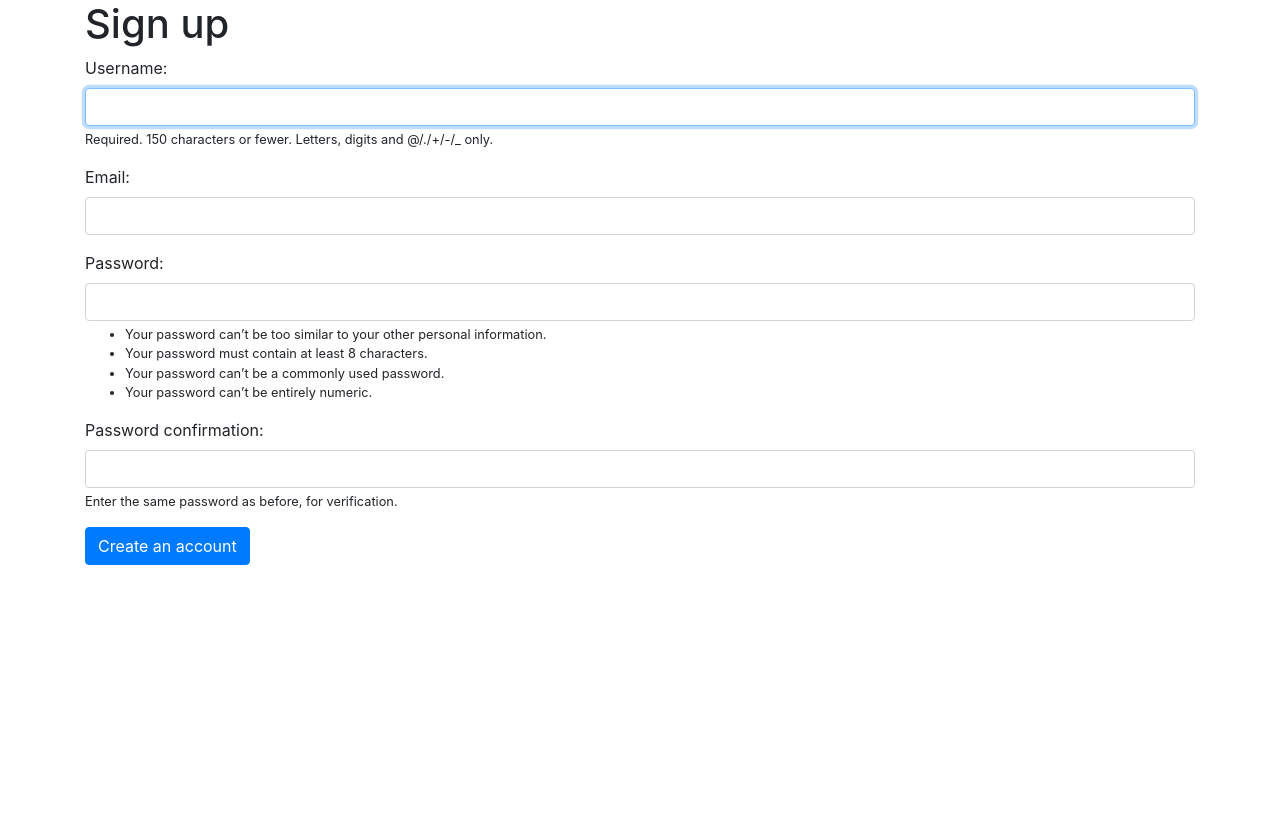
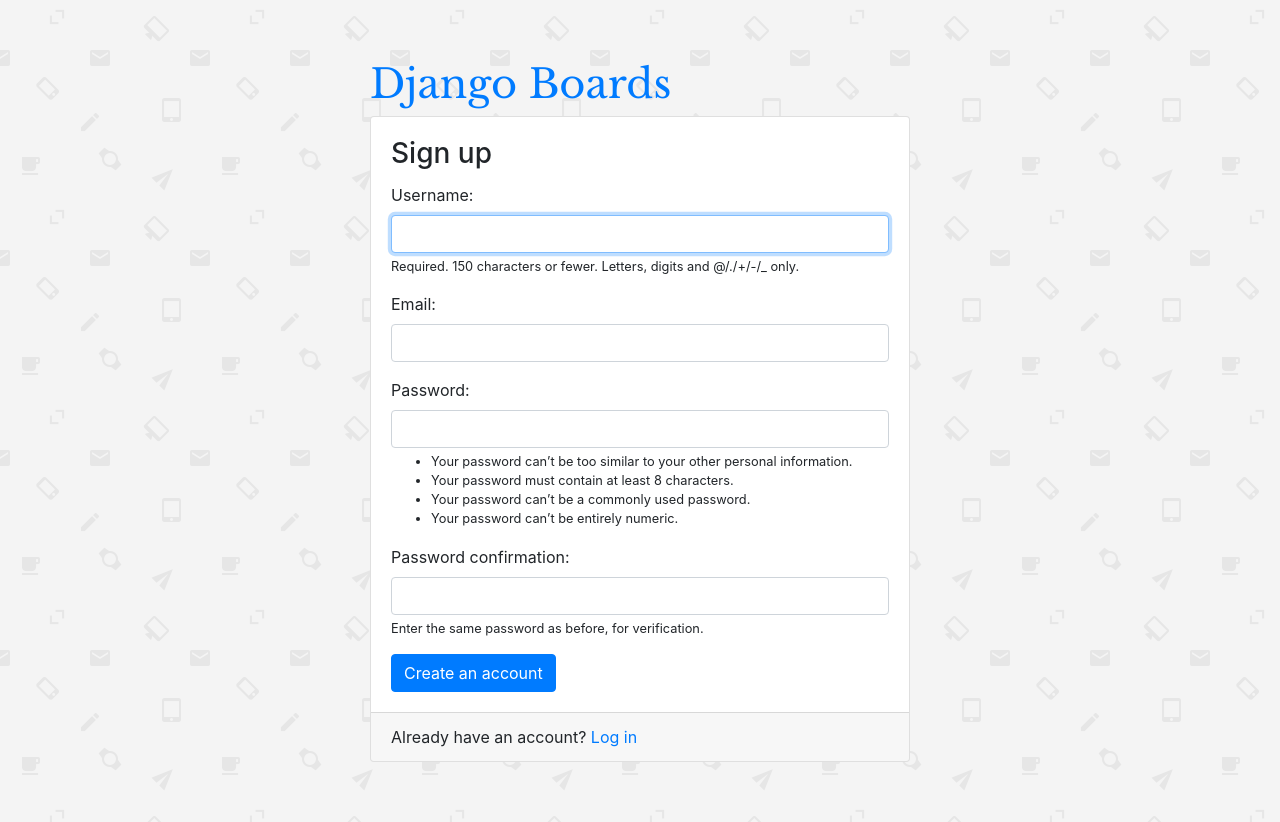
Before and after one commit to dabutvin/learn-django, a Django app: page /signup/ in a window 1280 px wide. Before the commit the page ends 565 px from the top, so only its background shows below. Run offline with Django 3.2, Linux system fonts and the light colour scheme; some libraries are stand-ins or nearby versions.

Commit message:
style the signup template

```diff
--- a/static/css/app.css
+++ b/static/css/app.css
@@ -1,3 +1,10 @@
-.navbar-brand {
+.navbar-brand,
+.logo {
   font-family: 'Libre Baskerville', serif;
 }
+
+.signup-body {
+  /* Background pattern from Toptal Subtle Patterns */
+  background-image: url(../img/email-pattern.png);
+  padding: 60px;
+}
--- a/templates/base.html
+++ b/templates/base.html
@@ -4,7 +4,7 @@
 
 <head>
     <meta charset="utf-8">
-    <title>{% block title %} Django boards {% endblock %}</title>
+    <title>{% block title %} Django Boards {% endblock %}</title>
     <link href="https://fonts.googleapis.com/css?family=Libre+Baskerville&display=swap" rel="stylesheet">
     <link rel="stylesheet" href="{% static 'css/bootstrap.min.css' %}">
     <link rel="stylesheet" href="{% static 'css/app.css' %}">
--- a/templates/signup.html
+++ b/templates/signup.html
@@ -5,12 +5,28 @@
 {% endblock %}
 
 {% block body %}
+    <div class="signup-body">
         <div class="container">
-        <h1>Sign up</h1>
+            <div class="row justify-content-md-center">
+                <div class="col col-md-6">
+                    <h1 class="logo">
+                        <a href="/">Django Boards</a>
+                    </h1>
+                    <div class="card">
+                        <div class="card-body">
+                            <h3 class="card-title">Sign up</h3>
                             <form method="POST">
                                 {% csrf_token %}
                                 {% include 'includes/form.html' %}
                                 <button type="submit" class="btn btn-primary">Create an account</button>
                             </form>
                         </div>
+                        <div class="card-footer">
+                            Already have an account? <a href="#">Log in</a>
+                        </div>
+                    </div>
+                </div>
+            </div>
+        </div>
+    </div>
 {% endblock body %}
```
Also changed, not shown: static/img/email-pattern.png (added). Lines whose indentation alone changed are shown as unchanged.
